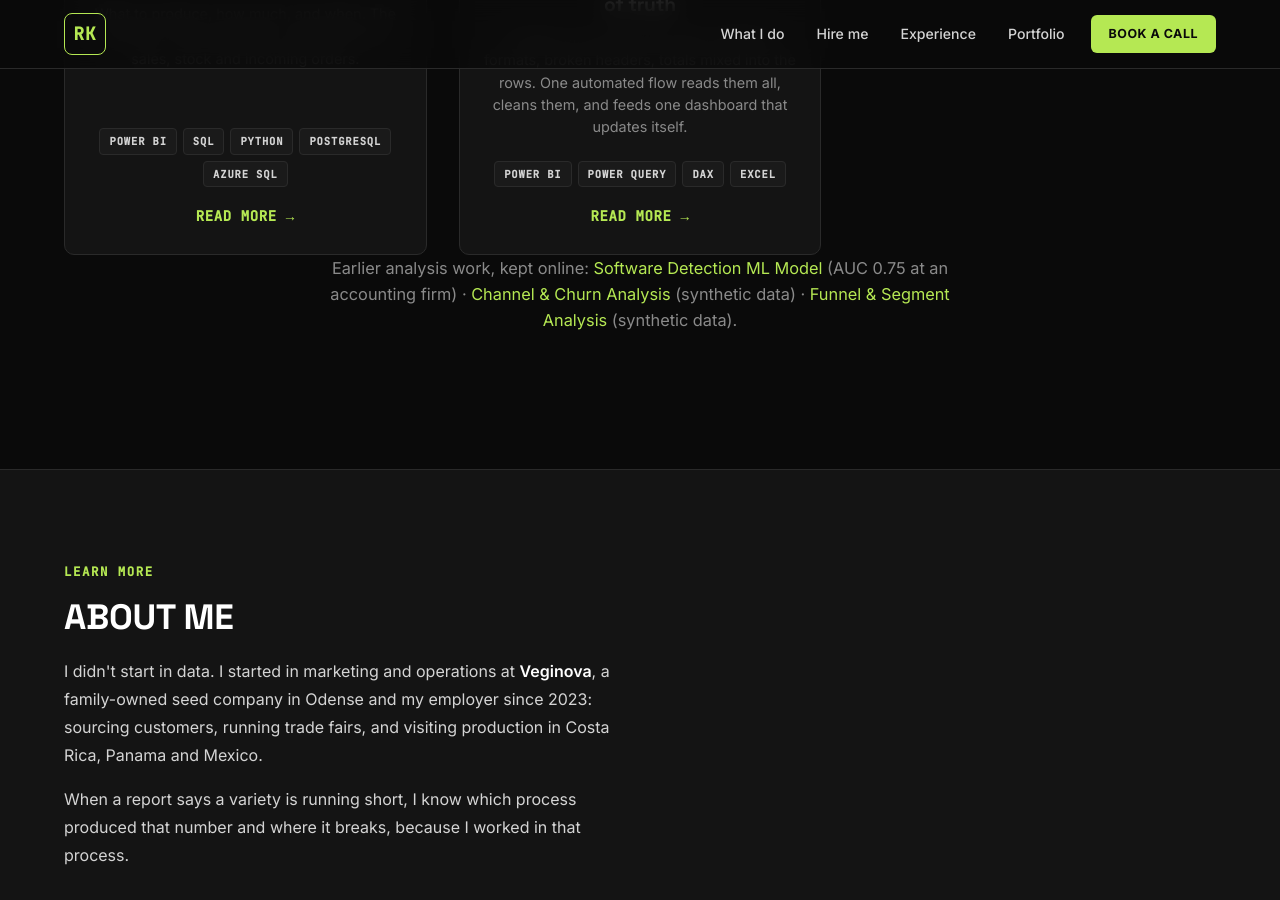
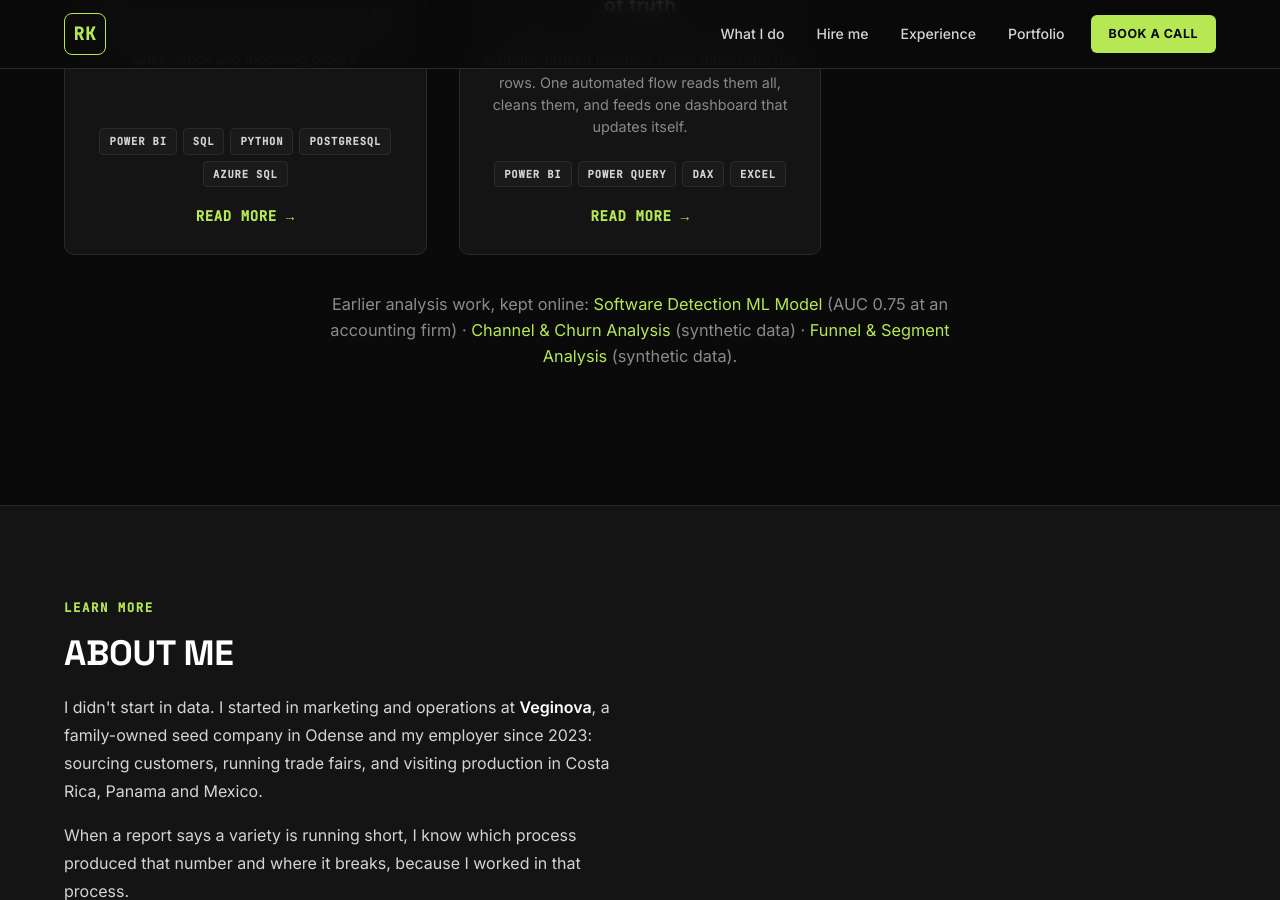
Before and after one commit to rasmuskampmann1998/rasmuskampmann.com, a Jekyll site: the page built from portfolio.md, in a window 1280 px wide and 900 px high, scrolled down 2286 px. Built offline with Jekyll 4.4.1, drawn with Linux system fonts in a browser that asks for light colours.

Commit message:
Case 04: drop the finance screenshots and cover that show Veginova revenue; keep them out of the build
The finance overview and receivables screenshots are headed "Veginova Seeds",
show monthly revenue, totals in DKK and invoice amounts, and cite e-conomic as
the source; the cover shows revenue in DKK. With the company named they read as
its revenue whatever the caption says. Unlinked from the page and added to
`exclude` (files kept in git, like the CV PDFs). The card shows "3 → 1"
instead of a cover. Portfolio: spacing above the archived-cases line.

Co-Authored-By: Claude Opus 5.5 <noreply@anthropic.com>

```diff
--- a/_config.yml
+++ b/_config.yml
@@ -42,5 +42,8 @@ exclude:
   - cv
   - assets/files/rasmus-kampmann-cv.pdf
   - assets/files/rasmus-kampmann-cv-da.pdf
+  - assets/images/projects/veginova-finance-overview.png
+  - assets/images/projects/veginova-finance-receivables.png
+  - assets/images/projects/veginova-invoices-cover.png
   - scripts
   - UPDATE_BRIEF.md
--- a/portfolio.md
+++ b/portfolio.md
@@ -116,7 +116,7 @@ description: Rasmus Kampmann, Freelance Power BI Consultant in Odense, Denmark.
     <div class="projects-grid-large">
       {% for project in sorted_projects %}{% include project-card.html project=project %}{% endfor %}
     </div>
-    <p class="section-sub">Earlier analysis work, kept online: <a href="{{ '/projects/05-software-detection-ml/' | relative_url }}">Software Detection ML Model</a> (AUC 0.75 at an accounting firm) &middot; <a href="{{ '/projects/02-channel-performance/' | relative_url }}">Channel &amp; Churn Analysis</a> (synthetic data) &middot; <a href="{{ '/projects/01-cold-call-funnel/' | relative_url }}">Funnel &amp; Segment Analysis</a> (synthetic data).</p>
+    <p class="section-sub" style="margin-top: 36px;">Earlier analysis work, kept online: <a href="{{ '/projects/05-software-detection-ml/' | relative_url }}">Software Detection ML Model</a> (AUC 0.75 at an accounting firm) &middot; <a href="{{ '/projects/02-channel-performance/' | relative_url }}">Channel &amp; Churn Analysis</a> (synthetic data) &middot; <a href="{{ '/projects/01-cold-call-funnel/' | relative_url }}">Funnel &amp; Segment Analysis</a> (synthetic data).</p>
   </div>
 </section>
 
```
